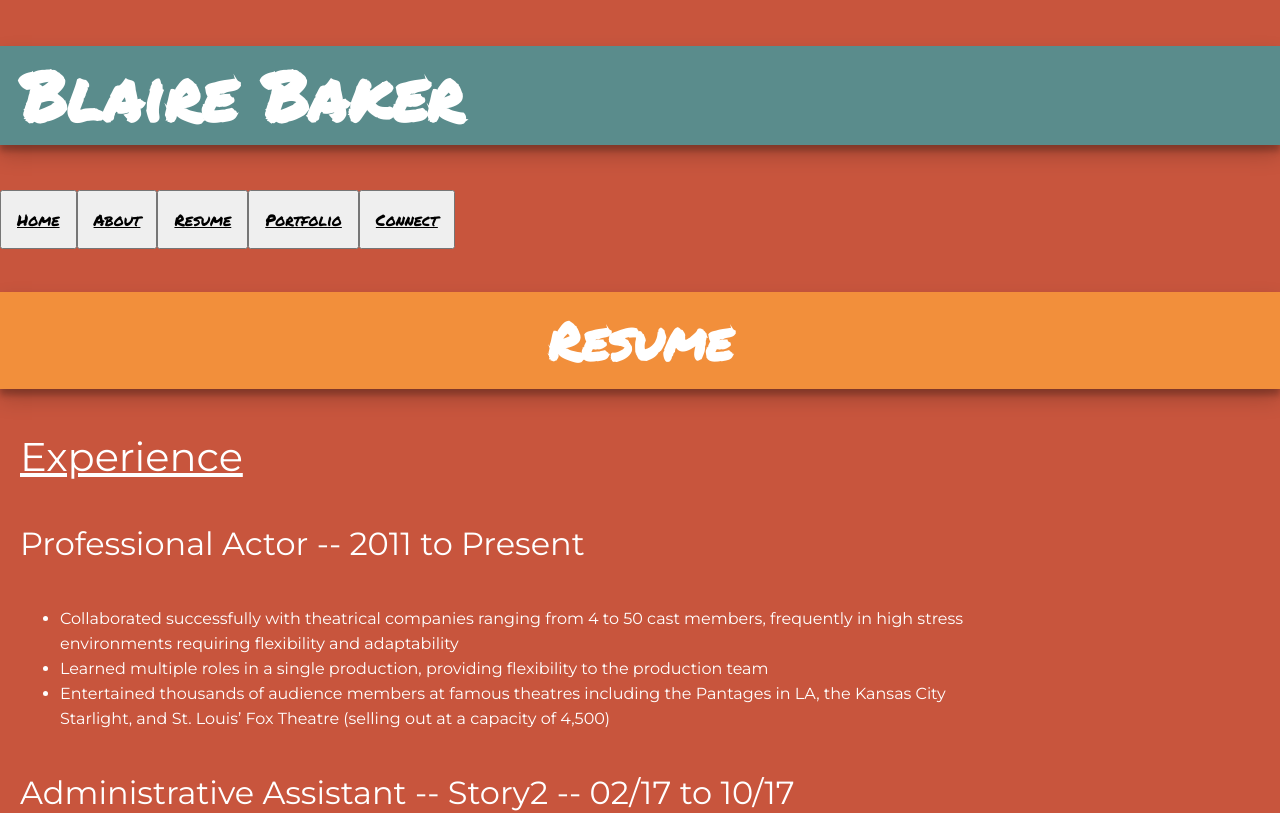
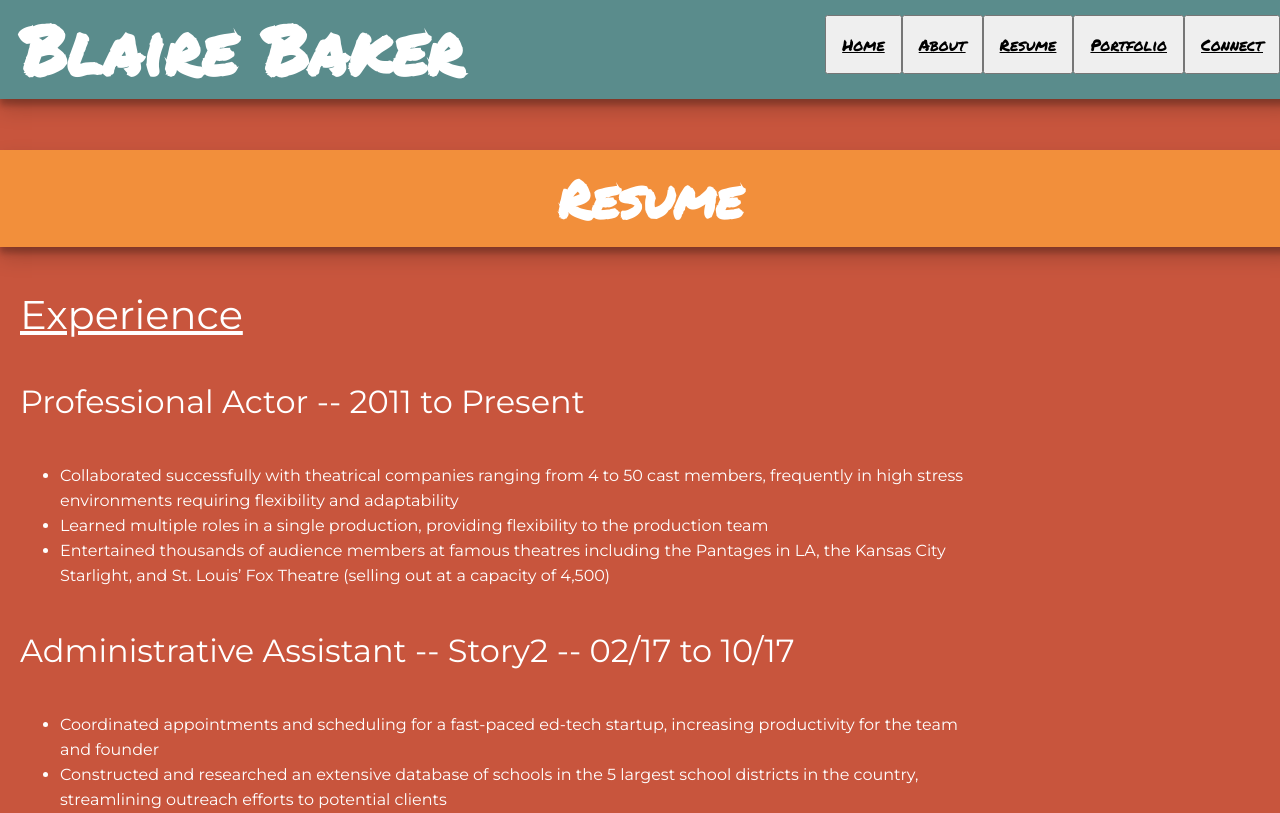
Before and after one commit to thequeenbeebs/portfolio, a React (Create React App) app: page /resume in a window 1280 px wide. Shown: the top 813 px of the page. Built offline with nearby package versions, Linux system fonts and the light colour scheme.

Commit message:
navbar styling

```diff
--- a/src/components/Portfolio.js
+++ b/src/components/Portfolio.js
@@ -1,8 +1,8 @@
 export default function Portfolio() {
     return (
-        <main id="portfolio">
+        <main>
             <h2 className="orange-background">Portfolio</h2>
-
+            <div className="portfolio-box">
                 <iframe title="Harris County Vaccine Hub" src="https://www.youtube.com/embed/hhK7M_CAPAU" width="560" height="315"></iframe>
                 <h3><u>Harris County Vaccine Hub</u></h3>
                 <a target="_blank" rel="noreferrer" href="https://github.com/thequeenbeebs/vaccine-frontend">GitHub</a>
@@ -24,6 +24,7 @@ export default function Portfolio() {
                     <li>Organized user data with custom CSS and HTML</li>
                     <li>Updated the SQLite database with Ruby on Rails on the back end</li>
                 </ul>
+            </div>
         </main>
 
 
--- a/src/index.css
+++ b/src/index.css
@@ -22,6 +22,10 @@ h1 {
   background-color: hsl(180, 22%, 45%);
   padding-left: 20px;
   box-shadow: 0 10px 20px rgba(0,0,0,0.19), 0 6px 6px rgba(0,0,0,0.23);
+  position: absolute;
+  top: 0;
+  margin-top: 0;
+  width: 100%;
   /* float: left; */
 }
 
@@ -31,6 +35,7 @@ h2 {
   text-align: center;
   font-size: 52px;
   font-weight: 600;
+  margin-top: 150px;
 }
 
 /* p {
@@ -67,6 +72,7 @@ img {
 }
 
 .orange-background {
+  width: 100%;
   background-color:#f28f3b;
   padding: 10px;
   box-shadow: 0 10px 20px rgba(0,0,0,0.19), 0 6px 6px rgba(0,0,0,0.23);
@@ -75,6 +81,9 @@ img {
 nav {
   margin-top: 15px;
   margin-bottom: 10px;
+  position: absolute;
+  right: 0;
+  top: 0;
   /* float: right; */
 }
 
@@ -88,7 +97,7 @@ nav {
   margin-right: 50px;
 }
 
-.resume-box, #portfolio {
+.resume-box, .portfolio-box {
   width: 75%;
   position: relative;
   left: 20px;
```
Lines whose indentation alone changed are shown as unchanged.
